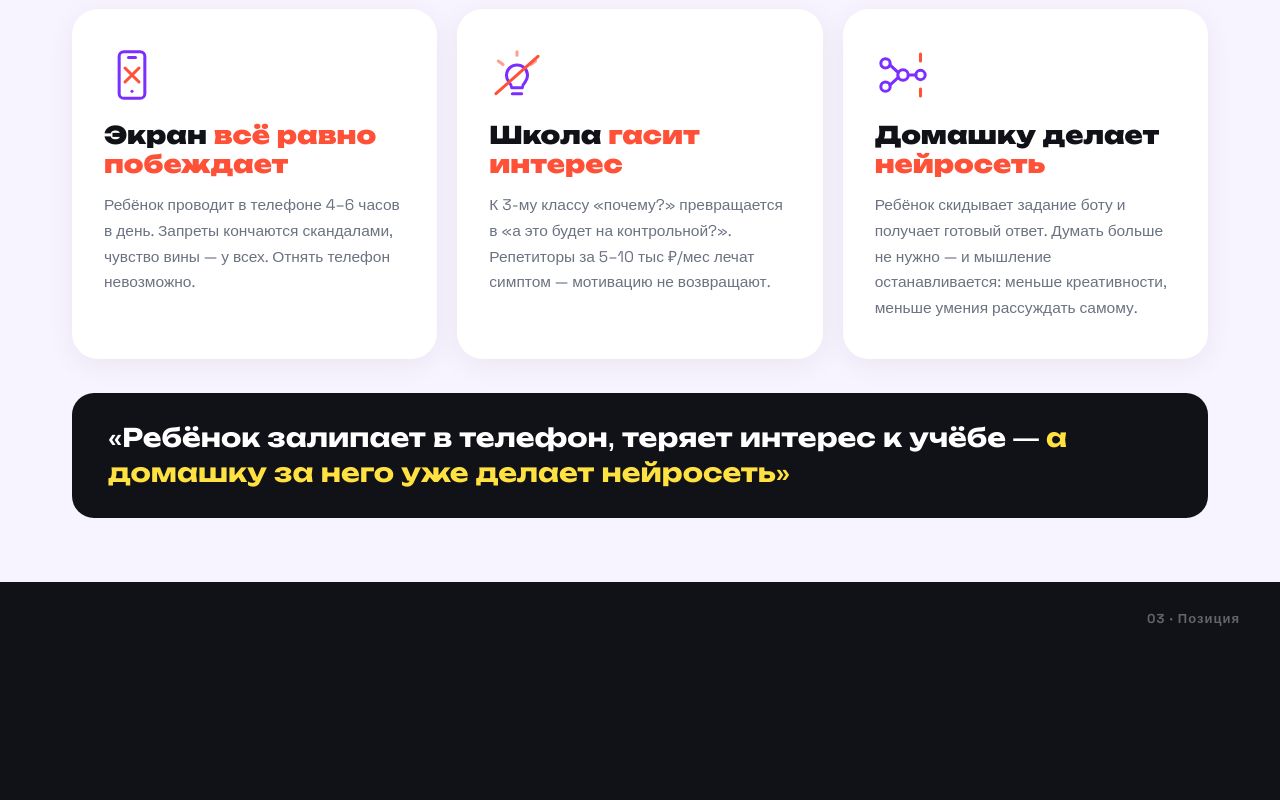
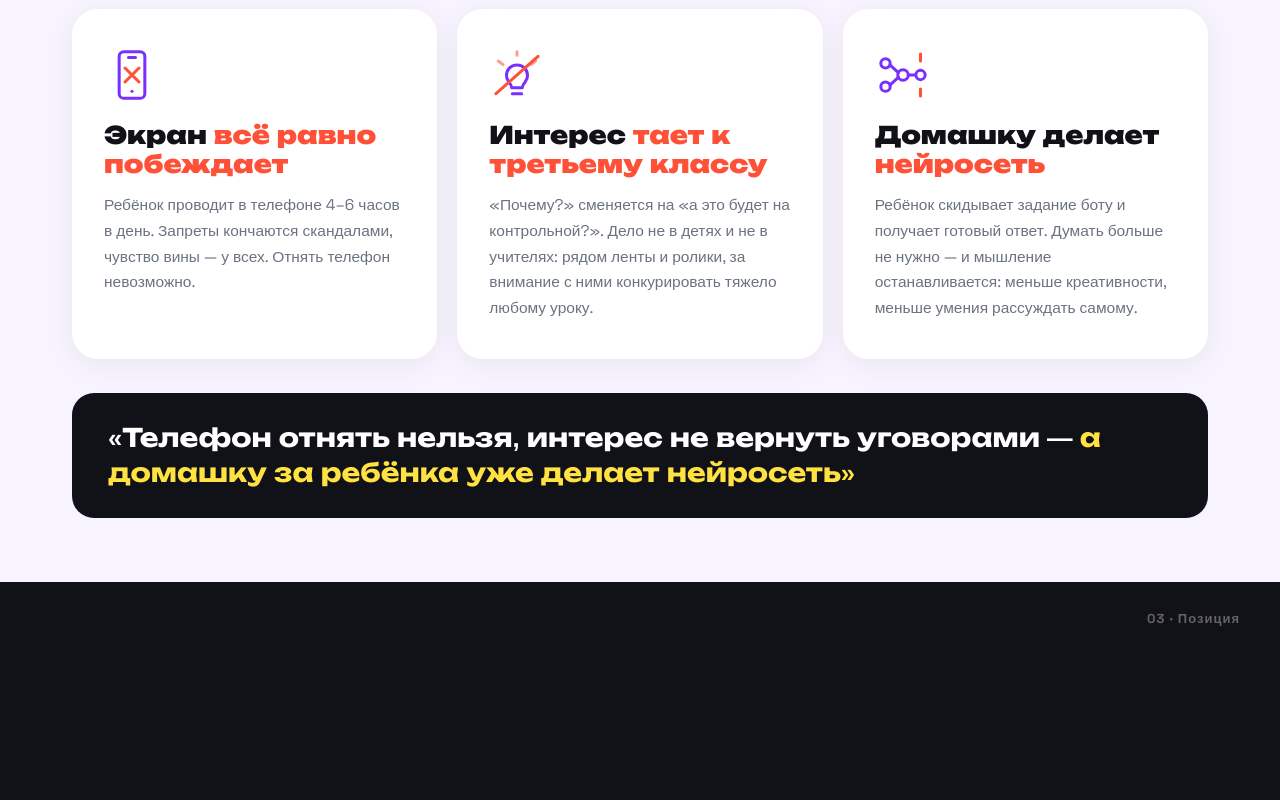
Before and after one commit to sooqka77/nookagame, a plain HTML site: page pitch-school/index.html in a window 1280 px wide. Shown: the part 1060-1860 px from the top of the page. Drawn offline with Linux system fonts and the light colour scheme.

Commit message:
Школьная дека: убраны упрёки в адрес школы
Отправлять лицею слайд «Школа гасит интерес» было нельзя. Заодно нашлась вторая
такая фраза — «в школе ребёнка надо заставлять» на слайде ценности.

- «Школа гасит интерес» → «Интерес тает к третьему классу», и прямо сказано,
  что дело не в детях и не в учителях: рядом ленты и ролики
- «В школе ребёнка надо заставлять» → «Ребёнок сам просит ещё один уровень
  и не замечает, что занят учёбой»
- убрано про репетиторов за 5–10 тысяч: разговор о деньгах родителей школе лишний
- цитата внизу переписана с «теряет интерес к учёбе» на «интерес не вернуть уговорами»

Co-Authored-By: Claude Opus 5 <noreply@anthropic.com>

```diff
--- a/pitch-school/index.html
+++ b/pitch-school/index.html
@@ -312,8 +312,8 @@ footer-note{display:block;position:absolute;bottom:26px;left:72px;font-size:12px
     </div>
     <div class="pain-card">
       <span class="pain-emo"><svg viewBox="0 0 48 48" fill="none" stroke="currentColor" stroke-width="2.6" stroke-linecap="round" stroke-linejoin="round"><path d="M17 30a9 9 0 1 1 14 0c-1.6 1.8-2.3 3.2-2.5 5h-9c-.2-1.8-.9-3.2-2.5-5Z"/><path d="M20 40h8"/><path d="M8 12l4 3M40 12l-4 3M24 4v3" stroke="var(--coral)" opacity=".55"/><path d="M6 40l36-32" stroke="var(--coral)"/></svg></span>
-      <div class="pain-big">Школа <b>гасит интерес</b></div>
-      <div class="pain-d">К 3-му классу «почему?» превращается в «а это будет на контрольной?». Репетиторы за 5–10 тыс ₽/мес лечат симптом — мотивацию не возвращают.</div>
+      <div class="pain-big">Интерес <b>тает к третьему классу</b></div>
+      <div class="pain-d">«Почему?» сменяется на «а это будет на контрольной?». Дело не в детях и не в учителях: рядом ленты и ролики, за внимание с ними конкурировать тяжело любому уроку.</div>
     </div>
     <div class="pain-card">
       <span class="pain-emo"><svg viewBox="0 0 48 48" fill="none" stroke="currentColor" stroke-width="2.6" stroke-linecap="round" stroke-linejoin="round"><circle cx="9" cy="14" r="4"/><circle cx="9" cy="34" r="4"/><circle cx="24" cy="24" r="4.5"/><circle cx="39" cy="24" r="4"/><path d="M13 15.5 20 22M13 32.5 20 26M28.5 24H35"/><path d="M39 6v6M39 36v6" stroke="var(--coral)"/></svg></span>
@@ -321,7 +321,7 @@ footer-note{display:block;position:absolute;bottom:26px;left:72px;font-size:12px
       <div class="pain-d">Ребёнок скидывает задание боту и получает готовый ответ. Думать больше не нужно — и мышление останавливается: меньше креативности, меньше умения рассуждать самому.</div>
     </div>
   </div>
-  <div class="pain-quote">«Ребёнок залипает в телефон, теряет интерес к учёбе — <span>а домашку за него уже делает нейросеть»</span></div>
+  <div class="pain-quote">«Телефон отнять нельзя, интерес не вернуть уговорами — <span>а домашку за ребёнка уже делает нейросеть»</span></div>
 </section>
 
 <!-- MANIFESTO -->
@@ -375,7 +375,7 @@ footer-note{display:block;position:absolute;bottom:26px;left:72px;font-size:12px
     <div class="wn-card" style="background:#fff">
       <div class="wn-n">01</div>
       <div class="wn-t">Залипание → вовлечённость</div>
-      <div class="wn-d">В школе ребёнка надо заставлять. Здесь он сам просит ещё один уровень. То же экранное время — но оно начинает работать на родителя.</div>
+      <div class="wn-d">Ребёнок сам просит ещё один уровень — и не замечает, что занят учёбой. То же экранное время, но оно начинает работать на вас.</div>
     </div>
     <div class="wn-card" style="background:#fff">
       <div class="wn-n">02</div>
```
